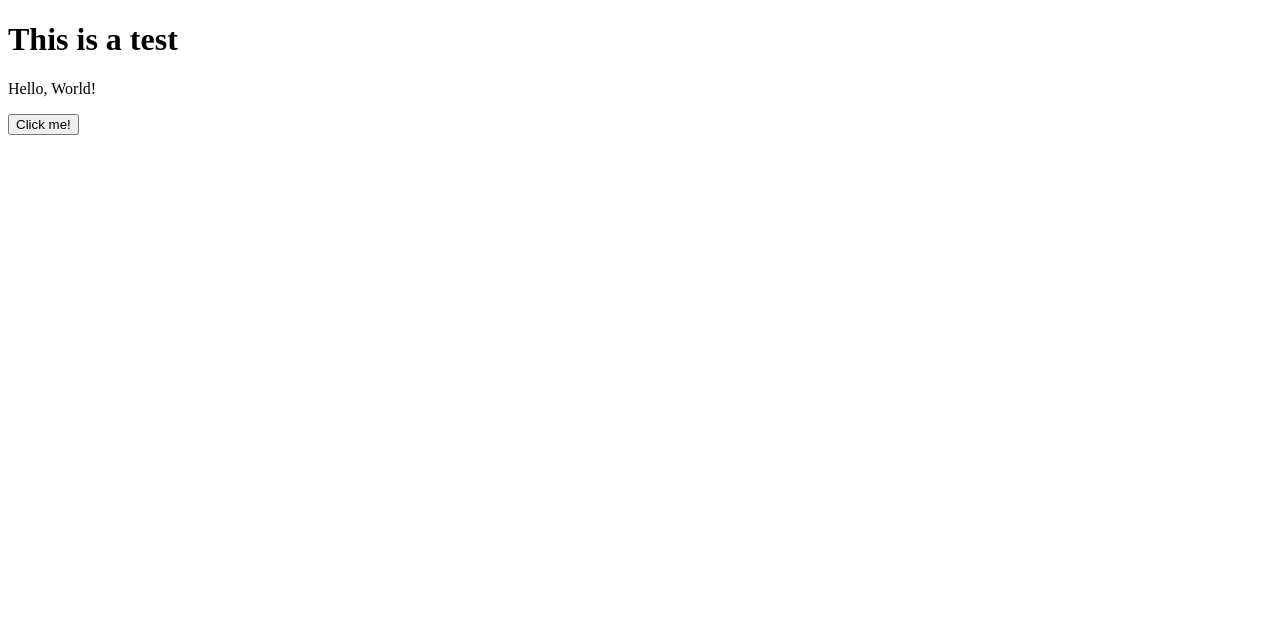
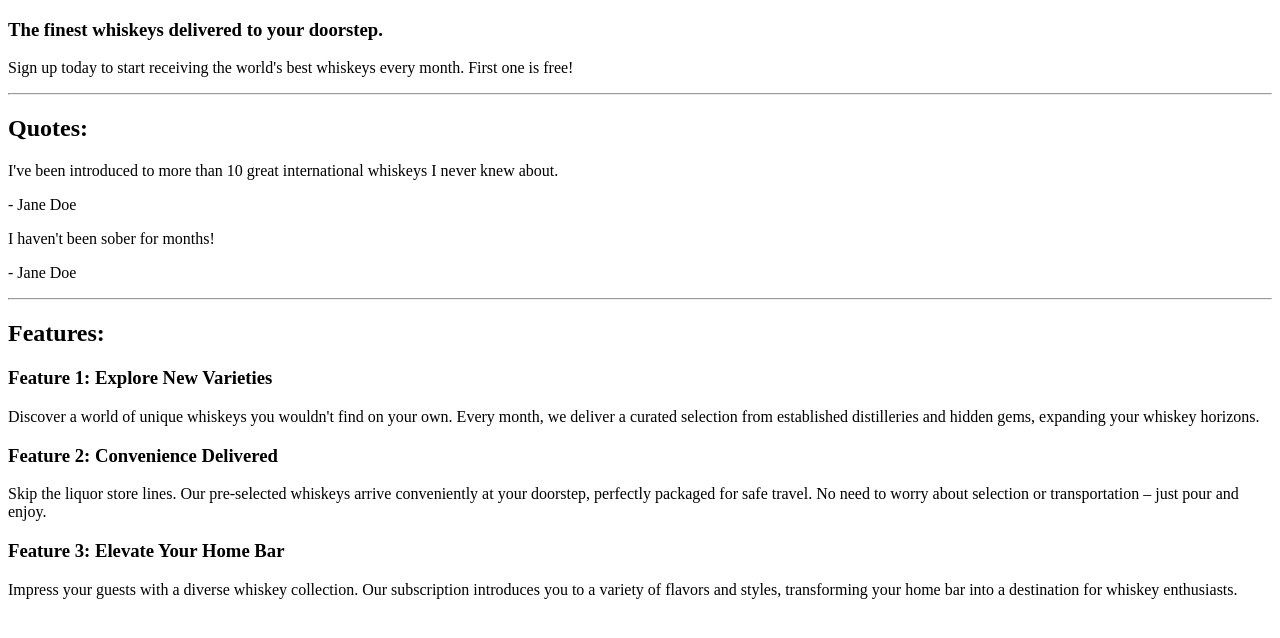
Before and after one commit to arcadejk/bootstrap4, a plain HTML site: page index.html in a window 1280 px wide. Drawn offline with nearby package versions, Linux system fonts and the light colour scheme.

Commit message:
:Replace the Lorem Ipsum with contextualized texts

```diff
--- a/index.html
+++ b/index.html
@@ -3,14 +3,54 @@
 <head>
     <meta charset="UTF-8">
     <meta name="viewport" content="width=device-width, initial-scale=1.0">
-    <title>Document</title>
+    <title>Whiskey Drop | Taste a new whiskey every month</title>
     <script src="https://cdn.jsdelivr.net/npm/jquery@3.5.1/dist/jquery.slim.min.js" integrity="sha384-DfXdz2htPH0lsSSs5nCTpuj/zy4C+OGpamoFVy38MVBnE+IbbVYUew+OrCXaRkfj" crossorigin="anonymous"></script>
     <script src="https://cdn.jsdelivr.net/npm/popper.js@1.16.1/dist/umd/popper.min.js" integrity="sha384-9/reFTGAW83EW2RDu2S0VKaIzap3H66lZH81PoYlFhbGU+6BZp6G7niu735Sk7lN" crossorigin="anonymous"></script>
     <script src="https://cdn.jsdelivr.net/npm/bootstrap@4.6.2/dist/js/bootstrap.min.js" integrity="sha384-+sLIOodYLS7CIrQpBjl+C7nPvqq+FbNUBDunl/OZv93DB7Ln/533i8e/mZXLi/P+" crossorigin="anonymous"></script>
 </head>
 <body>
-    <h1>This is a test</h1>
-    <p>Hello, World!</p>
-    <button>Click me!</button>
+    <article class="container">
+        <!-- Callout -->
+        <section class="callout">
+            <h1>The finest whiskeys delivered to your doorstep.</h1>
+            <p>Sign up today to start receiving the world's best whiskeys every month. First one is free!</p>
+        </section>
+        <!-- /.callout -->
+        <hr>
+
+        <!-- Quotes -->
+        <section class="quotes">
+            <h2 class="text-uppercase">Quotes:</h2>
+            <div class="quote">
+                <p>I've been introduced to more than 10 great international whiskeys I never knew about.</p>
+                <p>- Jane Doe</p>
+            </div>
+            <div class="quote">
+                <p>I haven't been sober for months!</p>
+                <p>- Jane Doe</p>
+            </div>
+        </section>
+        <!-- /.quotes -->
+        <hr>
+
+        <!-- Features -->
+        <section class="features">
+            <h2>Features:</h2>
+            <div class="feature">
+                <h3>Feature 1: Explore New Varieties</h3>
+                <p>Discover a world of unique whiskeys you wouldn't find on your own. Every month, we deliver a curated selection from established distilleries and hidden gems, expanding your whiskey horizons.</p>
+            </div>
+            <div class="feature">
+                <h3>Feature 2: Convenience Delivered</h3>
+                <p>Skip the liquor store lines. Our pre-selected whiskeys arrive conveniently at your doorstep, perfectly packaged for safe travel. No need to worry about selection or transportation – just pour and enjoy.</p>
+            </div>
+            <div class="feature">
+                <h3>Feature 3: Elevate Your Home Bar</h3>
+                <p>Impress your guests with a diverse whiskey collection. Our subscription introduces you to a variety of flavors and styles, transforming your home bar into a destination for whiskey enthusiasts.</p>
+            </div>
+        </section>
+        <!-- /.features -->
+    </article>
+</body>
 </body>
 </html>
```
